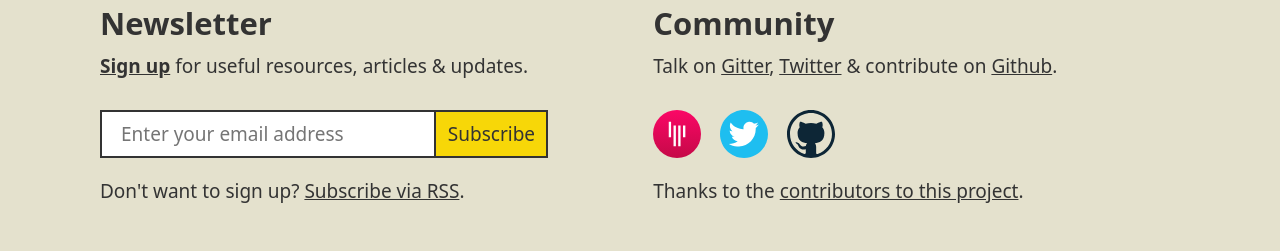
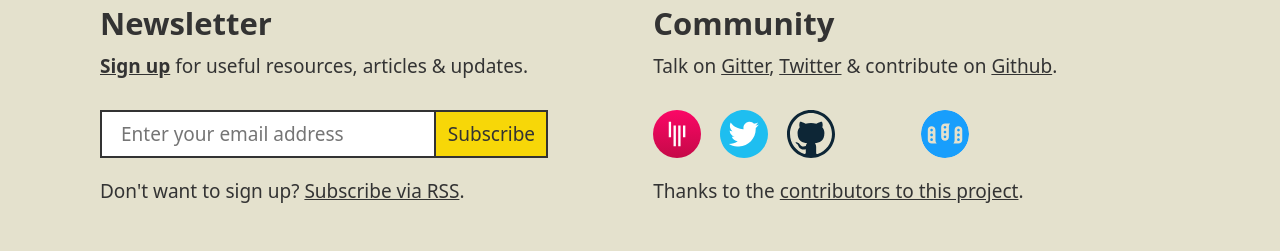
Before and after one commit to benbrignell/principles.design, a Jekyll site: the page built from index.html, in a window 1280 px wide. Shown: the part 2980-3231 px from the top of the page. Built offline with Jekyll 4.4.1, drawn with Linux system fonts in a browser that asks for light colours; comment, search, counter and statistics services are not loaded.

Commit message:
added mastodon to footer

```diff
--- a/_includes/footer.html
+++ b/_includes/footer.html
@@ -28,6 +28,7 @@
           <li><a href="{{site.gitter-url}}"><img src="/images/gitter.svg" class="logo circle" alt="Talk about Design Principles on Gitter"></a></li>
           <li><a href="https://twitter.com/dsgnprinciples"><img src="/images/twitter-icon.svg" class="logo" alt="Follow Design Principles on Twitter @dsngprinciples"></a></li>
           <li><a href="{{site.contribute-url}}"><img src="/images/github-icon.svg" class="logo" alt="Contribute to this project on GitHub"></a><li>
+            <li><a href="https://brignell.co/@designprinciples"><img src="/images/mastodon-icon.svg" class="logo circle" alt="Design principles on mastodon"></a></li>
         </ul>
         <p style="clear:both;">Thanks to the <a href="https://github.com/benbrignell/design-principles/graphs/contributors">contributors to this project</a>.</p>
       </div>
```
